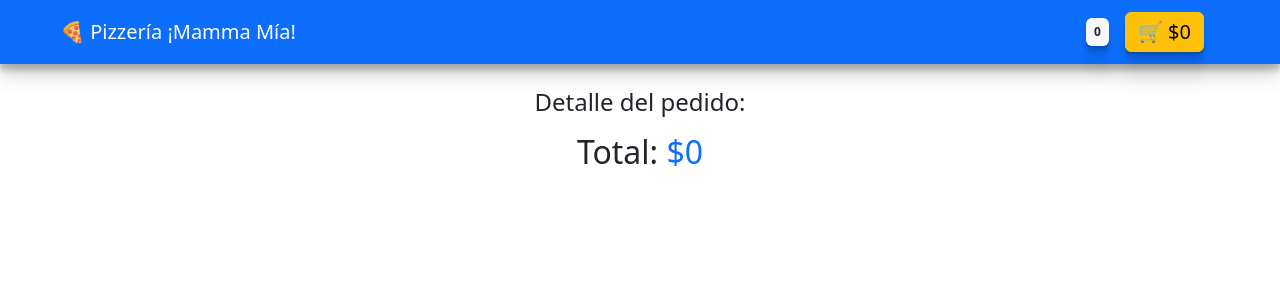
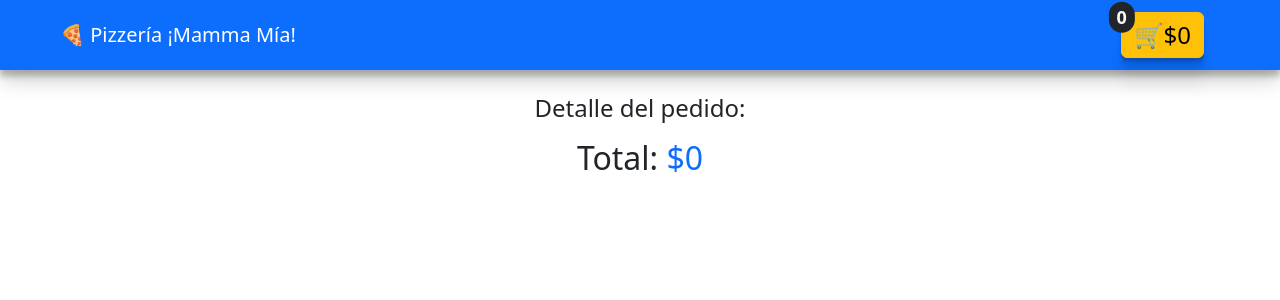
Before and after one commit to ignaciovq27/Modulo05_Desafio_04, a React (Vite) app: page /shopping-cart in a window 1280 px wide. Shown: the top 300 px of the page. Built offline with nearby package versions, Linux system fonts and the light colour scheme.

Commit message:
avance carrito

```diff
--- a/src/App.jsx
+++ b/src/App.jsx
@@ -6,6 +6,7 @@ import { useState } from 'react'
 import { BrowserRouter, Routes, Route } from "react-router-dom";
 import { MyContext } from "./MyContext";
 import MyNavbar from './components/MyNavbar/MyNavbar';
+import MyModal from "./components/MyModal/MyModal";
 
 //views
 import Home from './views/Home/Home';
@@ -26,6 +27,8 @@ function App() {
         </div> */}
         <BrowserRouter>
           <MyNavbar />
+          <MyModal />
+
           <Routes>
             <Route path="/" element={<Home />} />
             <Route path="/shopping-cart" element={<ShoppingCart />} />
--- a/src/MyContext.jsx
+++ b/src/MyContext.jsx
@@ -10,6 +10,8 @@ export function MyContext({ children }) {
     const [pizzas, setPizzas] = useState([])
     const [cartAmount, setCartAmount] = useState(0)
     const [pizzasCount, setPizzasCount] = useState(0)
+    const [showModal, setShowModal] = useState(false);
+
 
     useEffect(() => {
         getData();
@@ -30,6 +32,15 @@ export function MyContext({ children }) {
         }
     }
 
-    const globalState = { pizzas, cartAmount, setCartAmount, pizzasCount, setPizzasCount }
+    const globalState =
+    {
+        pizzas,
+        cartAmount,
+        setCartAmount,
+        pizzasCount,
+        setPizzasCount,
+        showModal,
+        setShowModal,
+    }
     return <Context.Provider value={globalState}>{children}</Context.Provider>
 }
--- a/src/components/Gallery/Gallery.jsx
+++ b/src/components/Gallery/Gallery.jsx
@@ -11,7 +11,7 @@ import ListGroup from 'react-bootstrap/ListGroup';
 
 export default function Gallery() {
 
-  const { pizzas, cartAmount, setCartAmount, pizzasCount, setPizzasCount } = useContext(Context)
+  const { pizzas, cartAmount, setCartAmount, pizzasCount, setPizzasCount, setShowModal } = useContext(Context)
 
 
   return (
@@ -24,6 +24,7 @@ export default function Gallery() {
         const HandleOnClick = (e) => {
           setCartAmount((cartAmount) => cartAmount + pizzaPrice)
           setPizzasCount((pizzasCount) => pizzasCount + 1)
+          setShowModal(true)
         }
 
         return (
--- a/src/components/MyHeader/MyHeader.css
+++ b/src/components/MyHeader/MyHeader.css
@@ -8,7 +8,7 @@
 
 .header-img {
     background-image: url("../imgs/Header_img.jpg");
-    padding: 50px;
+    padding: 65px;
     background-size: cover;
     background-position: center;
     position: relative;
--- a/src/components/MyHeader/MyHeader.jsx
+++ b/src/components/MyHeader/MyHeader.jsx
@@ -6,7 +6,7 @@ export default function MyHeader() {
         <>
             <header className="header-container header-img">
                 <h1>🍕 Pizzería ¡Mamma Mía!</h1>
-                <h5>¡Las pizzas más deliciosas de Italia!</h5>
+                <h5>¡Las pizzas más deliciosas de Italia! </h5>
                 <hr className="hr-style"></hr>
             </header>
         </>
--- /dev/null
+++ b/src/components/MyModal/MyModal.jsx
@@ -0,0 +1,29 @@
+//components
+import React from "react";
+import { useContext } from "react";
+import { Context } from "../../MyContext";
+import Button from 'react-bootstrap/Button';
+import Modal from 'react-bootstrap/Modal';
+
+export default function MyModal() {
+    const { showModal, setShowModal } = useContext(Context)
+
+    const handleClose = () => setShowModal(false);
+    const handleShow = () => setShowModal(true);
+
+    return (
+        <>
+            <Modal show={showModal} onHide={handleClose}>
+                <Modal.Header closeButton>
+                    <Modal.Title ><h3 className="m-0 ">🍕 ¡Mamma mía! </h3></Modal.Title>
+                </Modal.Header>
+                <Modal.Body><h5 className="d-flex justify-content-center m-0 py-2">¡Se ha añadido la pizza al carrito 🍕🛒!</h5></Modal.Body>
+                <Modal.Footer className="d-flex justify-content-center m-0 py-3">
+                    <Button variant="primary" onClick={handleClose}>
+                        Cerrar
+                    </Button>
+                </Modal.Footer>
+            </Modal>
+        </>
+    );
+}
--- a/src/components/MyNavbar/MyNavbar.css
+++ b/src/components/MyNavbar/MyNavbar.css
@@ -32,9 +32,10 @@
 }
 
 .span-style {
-    font-size: 20px;
+    font-size: 24px;
 }
 
 .badge-style {
-    box-shadow: rgba(0, 0, 0, 0.09) 0px 2px 1px, rgba(0, 0, 0, 0.09) 0px 4px 2px, rgba(0, 0, 0, 0.09) 0px 8px 4px, rgba(0, 0, 0, 0.03) 0px 16px 8px, rgba(0, 0, 0, 0.03) 0px 32px 16px;
+    /* box-shadow: rgba(0, 0, 0, 0.09) 0px 2px 1px, rgba(0, 0, 0, 0.09) 0px 4px 2px, rgba(0, 0, 0, 0.09) 0px 8px 4px, rgba(0, 0, 0, 0.03) 0px 16px 8px, rgba(0, 0, 0, 0.03) 0px 32px 16px; */
+    text-align: center;
 }
--- a/src/components/MyNavbar/MyNavbar.jsx
+++ b/src/components/MyNavbar/MyNavbar.jsx
@@ -43,21 +43,21 @@ export default function MyNavbar() {
                             </div> */}
                         </div>
 
-                        <div className="d-flex justify-content-center align-items-center">
-                            <div>
-                                <Badge className="mx-0 p-2 badge-style" bg="light" text="dark">{pizzasCount}</Badge>
-                            </div>
-                            <div>
+                        <div className="position-relative">
                             <Nav>
                                 <Link to="/shopping-cart" className="brand-style">
-                                        <Button className="mx-3 py-1 btn-style2" variant="warning">
+                                    <Button className="mx-3 py-1 btn-style2 position-relative" variant="warning">
                                         <span className="span-style">
-                                                🛒 {cartAmount.toLocaleString('es-CL', { style: 'currency', currency: 'CLP' })}
+                                            <span>🛒<Badge
+                                                pill
+                                                className="mt-1 px-2 position-absolute top-0 start-0 translate-middle badge-style" bg="dark" text="light">
+                                                {pizzasCount}
+                                            </Badge></span>
+                                            {cartAmount.toLocaleString('es-CL', { style: 'currency', currency: 'CLP' })}
                                         </span>
                                     </Button>
                                 </Link>
                             </Nav>
-                            </div>
                         </div>
                     </Container>
                 </Navbar>
--- a/src/views/Pizza/Pizza.jsx
+++ b/src/views/Pizza/Pizza.jsx
@@ -11,7 +11,7 @@ import { Button } from "react-bootstrap";
 
 export default function Pizza() {
 
-  const { pizzas, cartAmount, setCartAmount } = useContext(Context)
+  const { pizzas, cartAmount, setCartAmount, pizzasCount, setPizzasCount, setShowModal } = useContext(Context)
   const params = useParams()
 
   const getPizzaById = (id) => pizzas.find((pizza) => pizza.id === id)
@@ -23,6 +23,8 @@ export default function Pizza() {
 
   const HandleOnClick = (e) => {
     setCartAmount((cartAmount) => cartAmount + pizzaPrice)
+    setPizzasCount((pizzasCount) => pizzasCount + 1)
+    setShowModal(true)
   }
 
   return (
```
Also changed, not shown: public/imgs/Header_img2.jpg (added), 1 other file (tests, documents, lock files or other folders). Lines whose indentation alone changed are shown as unchanged.
